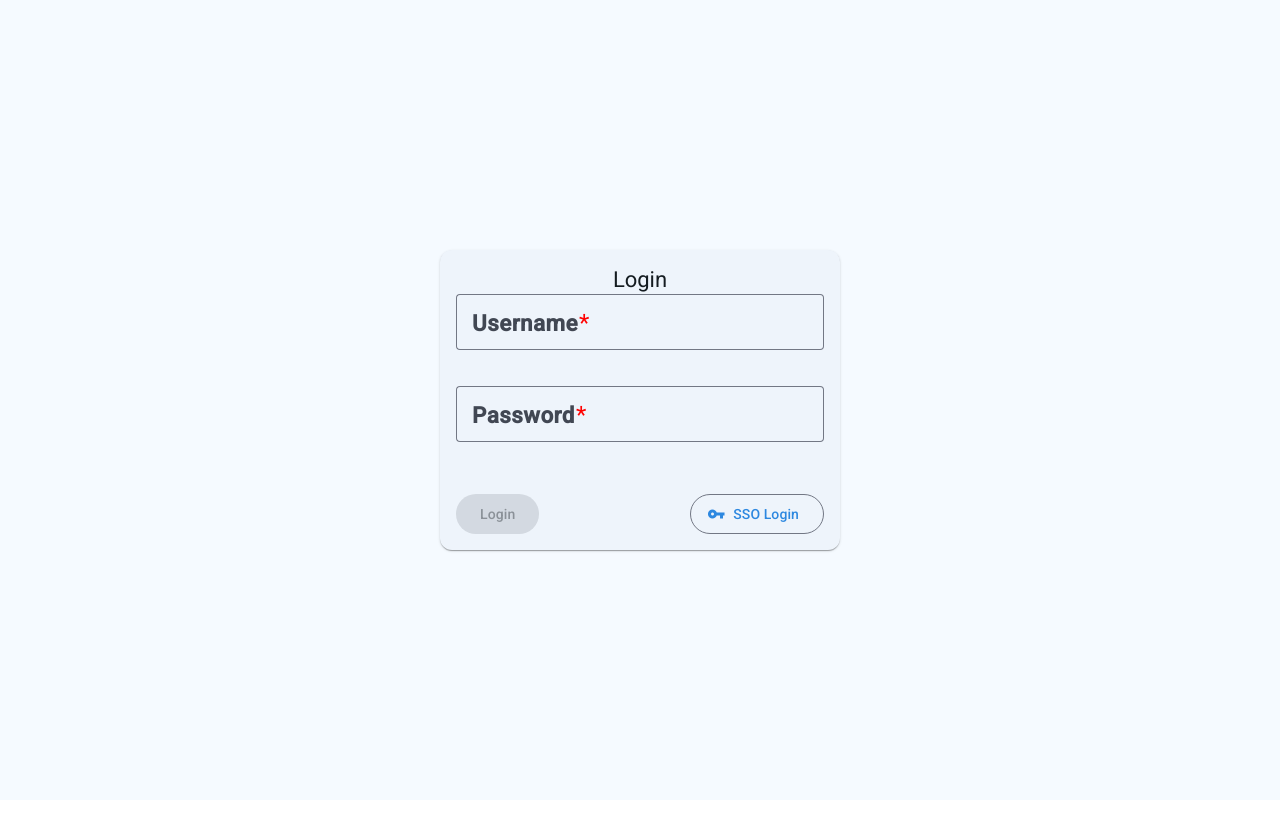
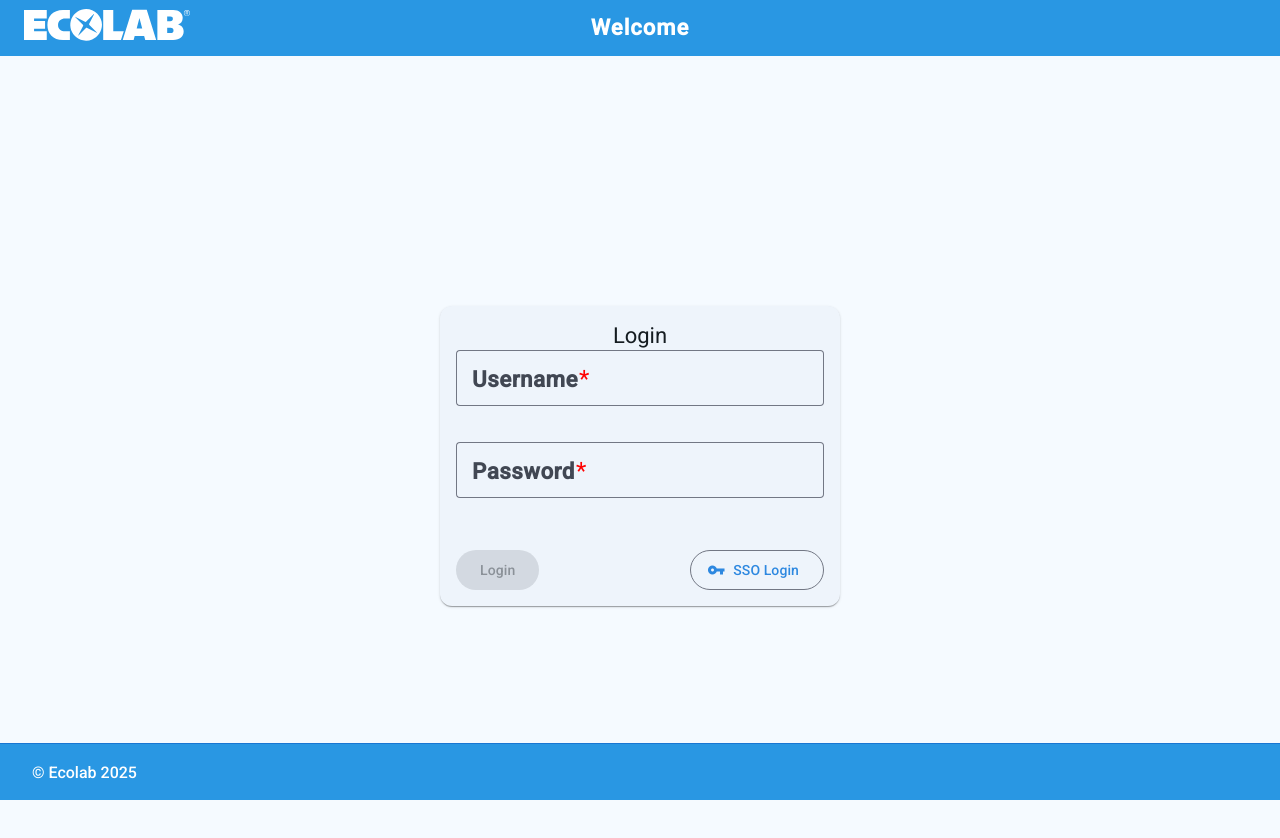
Before and after one commit to ravitejasunkara/qrcode-redirectservice-app, an Angular app: page /login in a window 1280 px wide. Shown: the top 838 px of the page. Before the commit the page ends 800 px from the top, so only its background shows below. Built offline with nearby package versions, Linux system fonts and the light colour scheme.

Commit message:
Refactor dashboard and login components for improved structure and maintainability

```diff
--- a/src/app/app.html
+++ b/src/app/app.html
@@ -1,25 +1,7 @@
 <mat-sidenav-container>
   <mat-sidenav-content>
-    <mat-toolbar color="primary" class="header" *ngIf="!isLoginPage">
-      <span><img src="assets/ecolab-logo-white-svg.svg" alt="Ecolab Logo" /></span>
-      <span class="toolbar-title">{{title}}</span>
-    </mat-toolbar>
     <router-outlet></router-outlet>
 
-    <mat-toolbar class="footer" *ngIf="!isLoginPage">
-      <div class="footer-content">
-        <div class="footer-links">
-          <span>
-            © Ecolab {{this.currentYear}}
-          </span>
-          <span>
-            &nbsp;|&nbsp;<a href="#">Privacy Policy</a>&nbsp;|&nbsp;<a href="#">Terms of Service</a>
-          </span>
-        </div>
-        <div class="footer-logo">
-          <img src="assets/ecolab-logo-white-svg.svg" alt="Ecolab Logo" />
-        </div>
-      </div>
-    </mat-toolbar>
+
   </mat-sidenav-content>
 </mat-sidenav-container>
--- a/src/app/dashboard/dashboard.component.html
+++ b/src/app/dashboard/dashboard.component.html
@@ -1,3 +1,8 @@
+<mat-toolbar class="header">
+  <span><img src="assets/ecolab-logo-white-svg.svg" alt="Ecolab Logo" /></span>
+  <span class="toolbar-title">User</span>
+</mat-toolbar>
+
 <div class="dashboard-container">
   <mat-toolbar class="dashboard-toolbar mat-elevation-z2">
     <div class="nav-buttons">
@@ -126,3 +131,7 @@
 </mat-card>
 
 </div>
+
+<div class="footer-bar">
+  <span class="footer-title">© Ecolab {{ currentYear || '2025' }}</span>
+</div>
--- a/src/app/dashboard/dashboard.component.scss
+++ b/src/app/dashboard/dashboard.component.scss
@@ -1,13 +1,13 @@
 .dashboard-container {
   display: flex;
   flex-direction: column;
-  padding-top: 64px; /* Space for the main fixed header */
+  padding-top:60px;
   padding-bottom: 64px; /* Space for the main fixed footer */
 }
 
 .dashboard-toolbar {
-  background-color: white;
-  color: rgba(0, 0, 0, 0.87); // Default text color for light backgrounds
+  background-color: rgba(241, 244, 249, 0.897);
+  color: rgba(213, 223, 238, 0.87); // Default text color for light backgrounds
   display: flex;
   align-items: center;
   //padding: 0 16px;
@@ -15,7 +15,7 @@
   // Target all mat-button elements directly inside the toolbar
   .mdc-button.mat-mdc-button {
     margin: 0 8px;
-    background-color: #eeeeee; // Grey background
+    background-color: #f6f7f8; // Grey background
     color: black; // Black text
 
     // Ensure the icon inside the button is also black
@@ -29,16 +29,27 @@
   }
 
   .search-bar {
-    width: 400px;
+    width: 450px;
     margin: 0 16px;
+    display: flex;
+    align-items: center;
+    height: 50px;
+
     // The following styles help to vertically align the outline form field in the toolbar
-    .mat-mdc-form-field-subscript-wrapper {
-      display: none;
+    .mat-mdc-form-field {
+      height: 50px; // Match toolbar height
+      display: flex;
+      align-items: center;
+
     }
 
     .mat-mdc-text-field-wrapper {
       background-color: #f0f2f5; // A light grey for the search input background
       border-radius: 4px;
+      height: 10px; // Adjust as needed for input vertical alignment
+      display: flex;
+      align-items: center;
+
     }
   }
 }
@@ -93,3 +104,26 @@ table {
 ::ng-deep .assets-menu .mdc-list-item__primary-text {
   font-size: 8px; // Default is 16px
 }
+
+.footer-bar {
+  position: fixed;
+  left: 0;
+  bottom: 0;
+  width: 100%;
+  height: 56px;
+  background-color: #2997e3;
+  display: flex;
+  align-items: center;
+  justify-content: center;
+  color: #fff;
+  font-size: 16px;
+  font-weight: 500;
+  z-index: 100;
+  border-top: 1px solid #1976d2; // Optional: darker blue border
+}
+
+.footer-title {
+  text-align: left;
+  width: 100%;
+  padding-left: 32px;
+}
--- a/src/app/dashboard/dashboard.component.ts
+++ b/src/app/dashboard/dashboard.component.ts
@@ -41,6 +41,8 @@ export interface AssetRecord {
   ModifiedBy: string;
   ModifiedDate: string; // This was missing
 }
+
+
 
 
 const ELEMENT_DATA: AssetRecord[] = [
@@ -308,6 +310,8 @@ const ELEMENT_DATA: AssetRecord[] = [
 })
 export class DashboardComponent implements AfterViewInit, OnInit {
   welcomeMessage: string = '';
+  currentYear = new Date().getFullYear();
+
 
   constructor(private router: Router) {
     this.dataSource = new MatTableDataSource(ELEMENT_DATA);
--- a/src/app/login/login.component.html
+++ b/src/app/login/login.component.html
@@ -1,3 +1,8 @@
+<mat-toolbar class="header">
+  <span><img src="assets/ecolab-logo-white-svg.svg" alt="Ecolab Logo" /></span>
+  <span class="toolbar-title">Welcome</span>
+</mat-toolbar>
+
 <div class="login-container">
   <mat-card>
     <mat-card-header>
@@ -31,3 +36,7 @@
     </mat-card-content>
   </mat-card>
 </div>
+
+<div class="footer-bar">
+  <span class="footer-title">© Ecolab {{ currentYear || '2025' }}</span>
+</div>
--- a/src/app/login/login.component.scss
+++ b/src/app/login/login.component.scss
@@ -1,3 +1,32 @@
+.header {
+  display: flex;
+  align-items: center;
+  height: 56px;
+  min-height: 56px;
+  padding: 0 24px;
+  background-color: #2997e3 !important; // Use the same blue as dashboard
+  color: #fff !important;
+  position: relative;
+}
+
+.header img {
+  height: 32px;
+  margin-right: 16px;
+}
+
+.toolbar-title {
+  flex: 1;
+  position: absolute;
+  left: 50%;
+  transform: translateX(-50%);
+  color: #fff;
+  font-size: 22px;
+  font-weight: 600;
+  letter-spacing: 1px;
+  width: 400px; // Match your card's max-width
+  text-align: center;
+}
+
 .login-container {
   display: flex;
   justify-content: center;
@@ -30,3 +59,26 @@ mat-form-field {
   margin-bottom: 1rem;
   text-align: center;
 }
+
+.footer-bar {
+  position: fixed;
+  left: 0;
+  bottom: 0;
+  width: 100%;
+  height: 56px;
+  background-color: #2997e3;
+  display: flex;
+  align-items: center;
+  justify-content: center;
+  color: #fff;
+  font-size: 16px;
+  font-weight: 500;
+  z-index: 100;
+  border-top: 1px solid #1976d2; // Optional: darker blue border
+}
+
+.footer-title {
+  text-align: left;
+  width: 100%;
+  padding-left: 32px;
+}
--- a/src/app/login/login.component.ts
+++ b/src/app/login/login.component.ts
@@ -7,6 +7,10 @@ import { MatInputModule } from '@angular/material/input';
 import { MatButtonModule } from '@angular/material/button';
 import { MatIconModule } from '@angular/material/icon';
 import { CommonModule } from '@angular/common';
+import { MatToolbarModule } from '@angular/material/toolbar';
+import { NavigationEnd, RouterOutlet } from '@angular/router';
+import { MatSidenavModule } from '@angular/material/sidenav';
+
 
 @Component({
   selector: 'app-login',
@@ -18,7 +22,11 @@ import { CommonModule } from '@angular/common';
     MatFormFieldModule,
     MatInputModule,
     MatButtonModule,
-    MatIconModule
+    MatIconModule,
+    MatToolbarModule,
+    MatSidenavModule,
+
+
   ],
   templateUrl: './login.component.html', // This path is now relative to the new folder
   styleUrls: ['./login.component.scss'],   // This path is now relative to the new folder
@@ -53,4 +61,6 @@ export class LoginComponent implements OnInit {
     const ssoUser = 'sso.user@ecolab.com';
     this.router.navigate(['/dashboard'], { state: { username: ssoUser.split('@')[0] } });
   }
+
+currentYear = new Date().getFullYear();
 }
```
Also changed, not shown: 1 other file (tests, documents, lock files or other folders).
